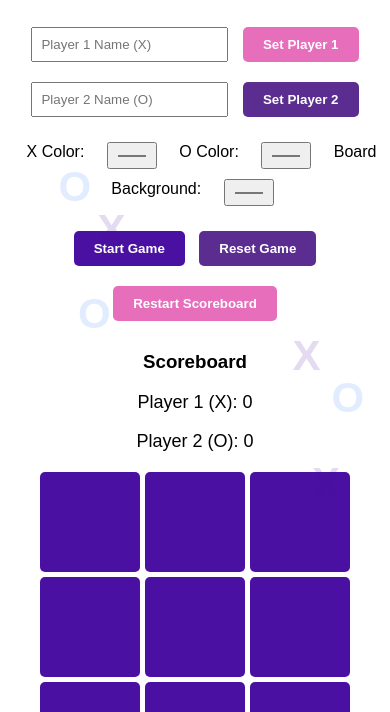
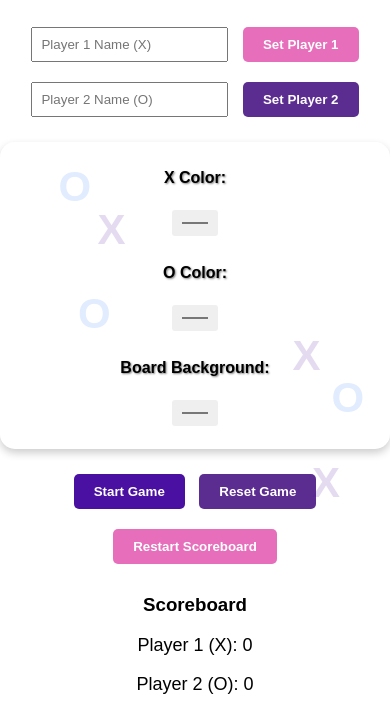
Before and after one commit to nyp-lit/TicTacToe-Workshop, a plain HTML site: page frontend/toplay.html in a window 390 px wide. Shown: the part 127-839 px from the top of the page. Drawn offline with Linux system fonts and the light colour scheme.

Commit message:
Update toplay.css

```diff
--- a/frontend/toplay.css
+++ b/frontend/toplay.css
@@ -151,3 +151,56 @@ body {
 .floating-o {
     color: rgba(56, 129, 255, 0.15);
 }
+
+/* Add this to your toplay.css file */
+
+/* Style for the color picker container */
+.color-picker {
+    background-color: rgba(255, 255, 255, 0.1);
+    border-radius: 15px;
+    padding: 15px;
+    margin: 15px auto;
+    max-width: 500px;
+    box-shadow: 0 4px 8px rgba(0, 0, 0, 0.2);
+    backdrop-filter: blur(5px);
+    border: 1px solid rgba(255, 255, 255, 0.2);
+}
+
+/* Style for color picker labels */
+.color-picker label {
+    display: inline-block;
+    margin: 8px 5px 8px 15px;
+    font-weight: bold;
+    text-shadow: 1px 1px 2px rgba(0, 0, 0, 0.5);
+}
+
+/* Style for color input elements */
+.color-picker input[type="color"] {
+    width: 50px;
+    height: 30px;
+    border: 2px solid #fff;
+    border-radius: 5px;
+    cursor: pointer;
+    transition: transform 0.2s, box-shadow 0.2s;
+}
+
+.color-picker input[type="color"]:hover {
+    transform: scale(1.1);
+    box-shadow: 0 0 10px rgba(255, 255, 255, 0.5);
+}
+
+/* Responsive adjustments */
+@media (max-width: 600px) {
+    .color-picker {
+        padding: 10px;
+    }
+
+    .color-picker label {
+        display: block;
+        margin: 8px 5px;
+    }
+
+    .color-picker input[type="color"] {
+        margin-bottom: 10px;
+    }
+}
```
